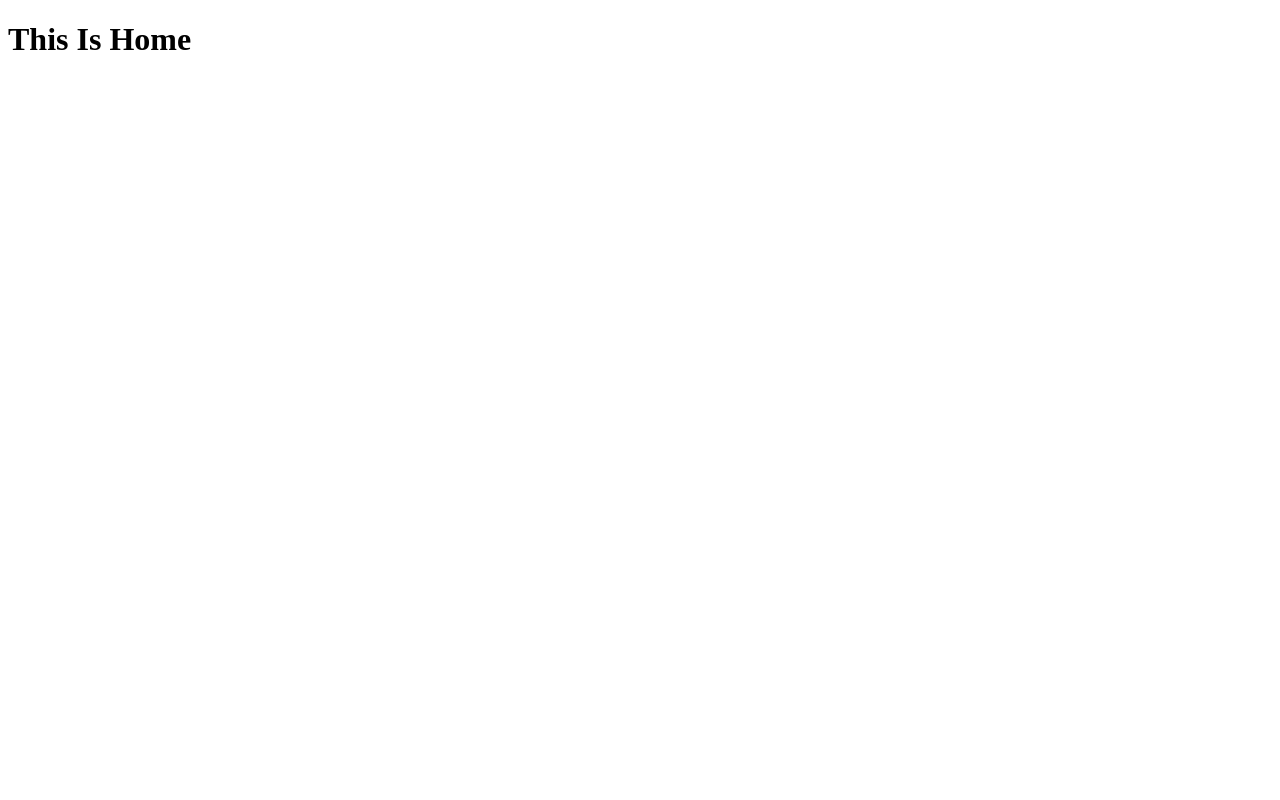
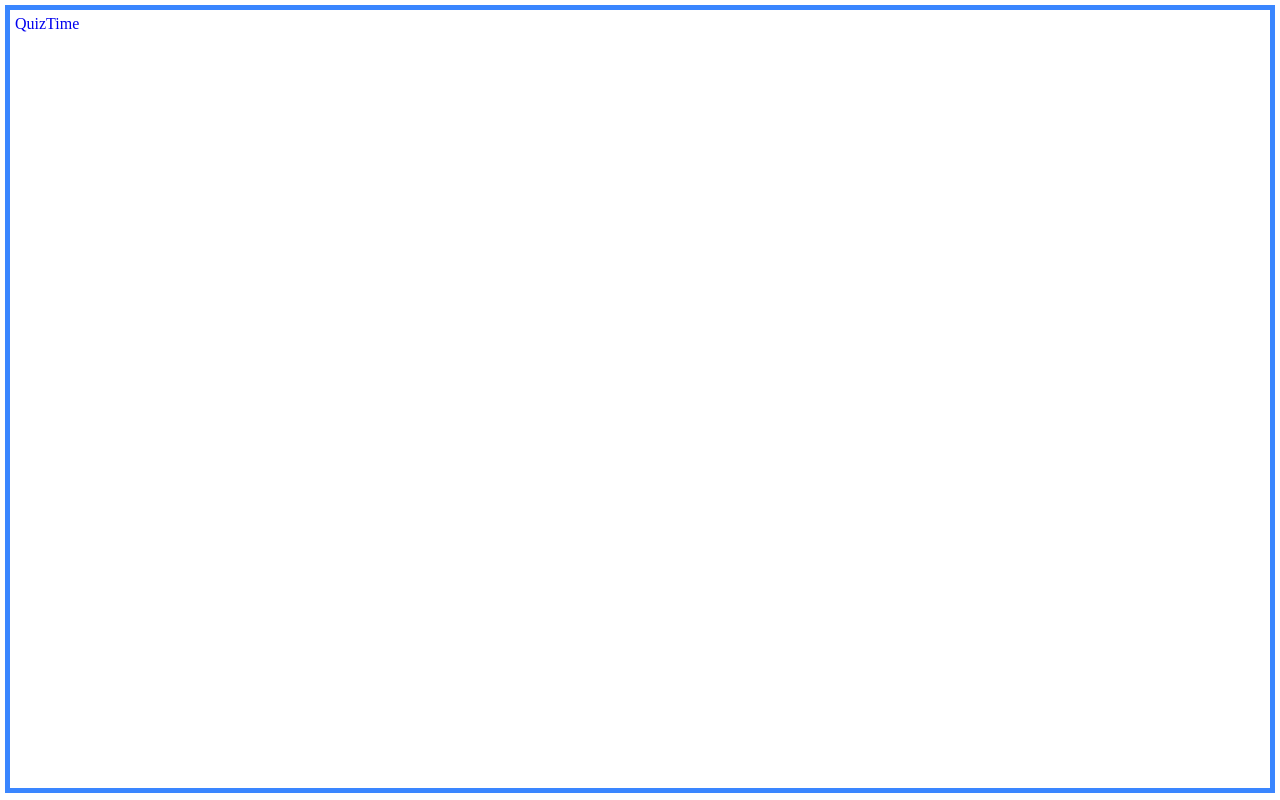
Before and after one commit to athar05/quiz-app-react, a React (Create React App) app: page / in a window 1280 px wide. Built offline with nearby package versions, Linux system fonts and the light colour scheme.

Commit message:
Added navbar

```diff
--- a/src/App.css
+++ b/src/App.css
@@ -1,2 +1,20 @@
+:root {
+  --primary: #3a86ff;
+}
+
+*{
+  margin: 0;
+  padding: 0;
+  box-sizing: border-box;
+}
+
+a {
+  text-decoration: inherit;
+}
+
 .App {
+border: 5px solid var(--primary);
+  height: 98.5vh;
+  margin: 5px;
+  padding: 5px;
 }
--- /dev/null
+++ b/src/components/Navbar/Navbar.js
@@ -0,0 +1,12 @@
+import React from "react";
+import { Link } from "react-router-dom";
+
+function Navbar() {
+  return (
+    <div>
+      <Link to="/">QuizTime</Link>
+    </div>
+  );
+}
+
+export default Navbar;
--- a/src/pages/Home.js
+++ b/src/pages/Home.js
@@ -1,7 +1,12 @@
 import React from "react";
+import Navbar from "../components/Navbar/Navbar";
 
 function Home() {
-  return <h1>This Is Home</h1>;
+  return (
+    <div>
+      <Navbar />
+    </div>
+  );
 }
 
 export default Home;
```
Also changed, not shown: src/components/Navbar/Navbar.css (added).
